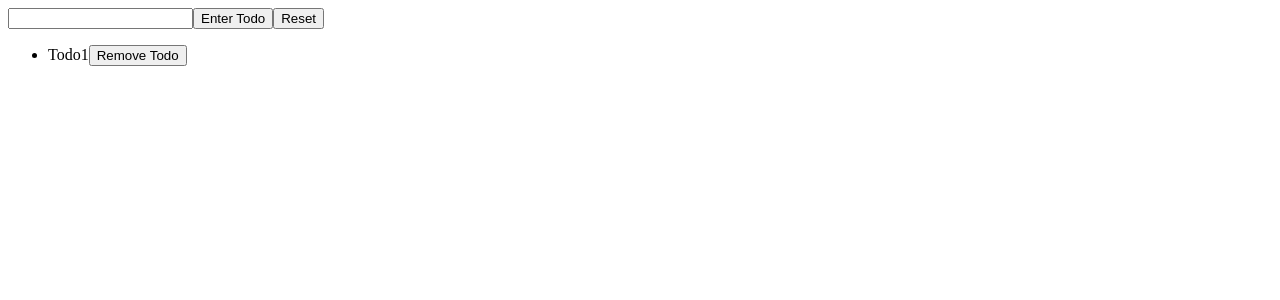
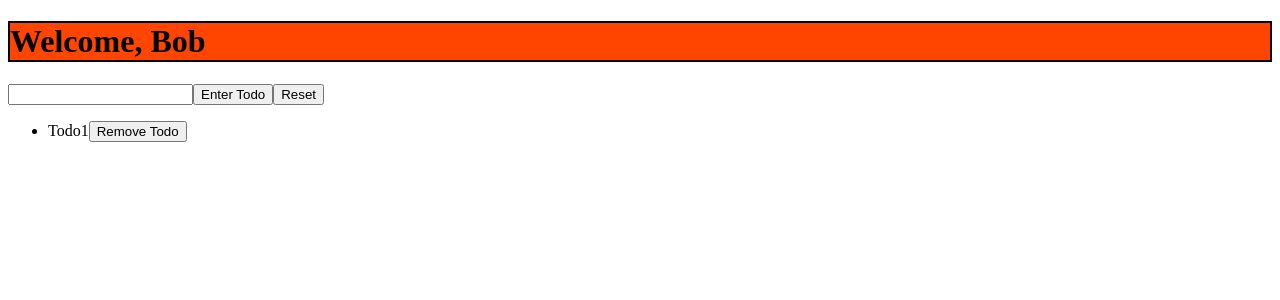
Before and after one commit to mgnkgn/develhope-react-exercises, a React (Create React App) app: page / in a window 1280 px wide. Shown: the top 300 px of the page. Built offline with nearby package versions, Linux system fonts and the light colour scheme.

Commit message:
style-01

```diff
--- a/src/App.js
+++ b/src/App.js
@@ -1,5 +1,6 @@
 import React, { Component } from "react";
 import TodoList from "./TodoList";
+import Welcome from "./Welcome";
 
 export default class App extends Component {
   loginHandler(event) {
@@ -9,6 +10,7 @@ export default class App extends Component {
   render() {
     return (
       <div>
+        <Welcome name={"Bob"} />
         <TodoList />
       </div>
     );
--- /dev/null
+++ b/src/Welcome.js
@@ -0,0 +1,11 @@
+import React, { Component } from "react";
+
+export default class Welcome extends Component {
+  render() {
+    return <h1 className="welcome">Welcome, {this.props.name}</h1>;
+  }
+}
+
+Welcome.defaultProps = {
+  name: "Bob",
+};
--- /dev/null
+++ b/src/index.css
@@ -0,0 +1,4 @@
+.welcome {
+  background: orangered;
+  border: 2px solid black;
+}
--- a/src/index.js
+++ b/src/index.js
@@ -1,6 +1,7 @@
 import React from "react";
 import ReactDOM from "react-dom";
 
+import "./index.css";
 import App from "./App";
 
 ReactDOM.render(<App />, document.getElementById("root"));
```
